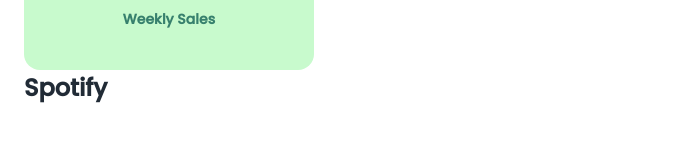
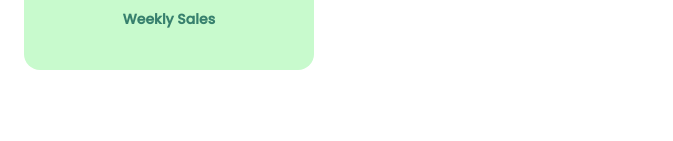
Before and after one commit to minajevs/clubpenguin, a React (Create React App) app: page /app in a window 1280 px wide. Shown: the part 797-938 px from the top of the page, without its empty margins (0-673 px from the left). After the commit the page ends 867 px from the top, so only its background shows below. Built offline with nearby package versions, Linux system fonts and the light colour scheme.

Commit message:
player moved

```diff
--- a/src/pages/App.tsx
+++ b/src/pages/App.tsx
@@ -4,16 +4,6 @@
 import AppChallenges from "../components/app/AppChallenges"
 
 import AppWeeklySales from "../components/_dashboard/app/AppWeeklySales.js"
-//@ts-ignore
-import SpotifyPlayer from 'react-spotify-player';
-
-
-const size = {
-  width: '100%',
-  height: 80,
-};
-const view = "coverart"; // or 'list'
-const theme = "white"; // or 'black'
 
 export const App = () => {
   return <>
@@ -50,21 +40,6 @@
         </Grid>
       </Grid>
     </Container>
-    <Container maxWidth="xl">
-      <Box sx={{ pb: 5 }}>
-        <Typography variant="h4">Spotify</Typography>
-      </Box>
-      <Grid container spacing={3}>
-        <Grid item xs={12} sm={6} md={3}>
-        <SpotifyPlayer
-          uri="spotify:album:64PWtKr0oA7mmKQC3SMDde"
-          size={size}
-          view={view}
-          theme={theme}
-        />
-        </Grid>
-      </Grid>
-    </Container>
   </>
 }
 
```
